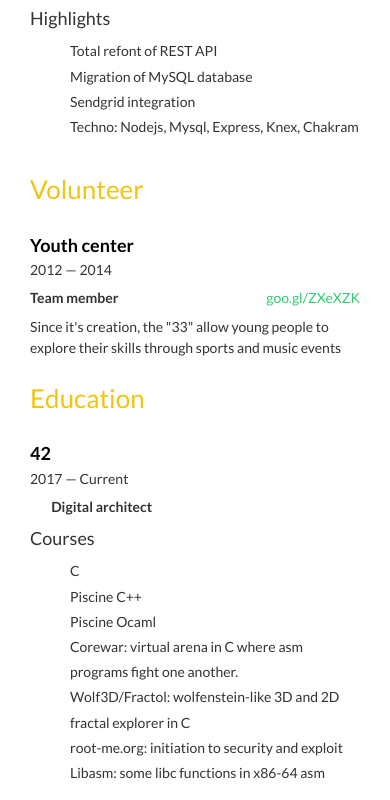
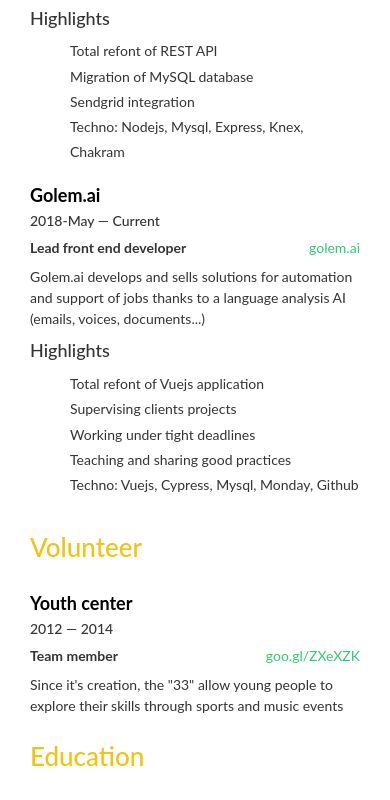
Before and after one commit to Sequoya42/Sequoya42.github.io, a plain HTML site: page index.html in a window 390 px wide. Shown: the part 1065-1865 px from the top of the page. Drawn offline with nearby package versions, Linux system fonts and the light colour scheme; some icons are missing.

Commit message:
Added current work position

```diff
--- a/index.html
+++ b/index.html
@@ -1,19 +1,25 @@
-<!doctype html>
+<!DOCTYPE html>
 <html>
   <head>
-
-	<meta charset="utf-8">
-	<meta name="viewport" content="width=device-width, user-scalable=no, minimal-ui">
+    <meta charset="utf-8" />
+    <meta
+      name="viewport"
+      content="width=device-width, user-scalable=no, minimal-ui"
+    />
 
     <title>Raphael Sequoya Baum</title>
 
-	<link rel="stylesheet" href="https://cdnjs.cloudflare.com/ajax/libs/twitter-bootstrap/3.2.0/css/bootstrap.min.css">
-	<link rel="stylesheet" href="https://cdnjs.cloudflare.com/ajax/libs/octicons/2.0.2/octicons.min.css">
+    <link
+      rel="stylesheet"
+      href="https://cdnjs.cloudflare.com/ajax/libs/twitter-bootstrap/3.2.0/css/bootstrap.min.css"
+    />
+    <link
+      rel="stylesheet"
+      href="https://cdnjs.cloudflare.com/ajax/libs/octicons/2.0.2/octicons.min.css"
+    />
 
     <style type="text/css">
-	@import url(
-	https://fonts.googleapis.com/css?family=Lato:400,700
-);
+      @import url(https://fonts.googleapis.com/css?family=Lato:400, 700);
       body {
         background: #fff;
         font-family: Lato, sans-serif;
@@ -38,7 +44,7 @@ h1,
       h2,
       h3,
       h4 {
-	margin-top: 0
+        margin-top: 0;
       }
       section {
         margin-top: 30px;
@@ -53,7 +59,7 @@ li:before {
         font: 13px Octicons;
         margin-top: 6px;
         margin-left: -20px;
-	opacity: .1;
+        opacity: 0.1;
         position: absolute;
       }
       blockquote {
@@ -186,12 +192,9 @@ h4 span:first-child {
           display: none;
         }
       }
-
     </style>
-
   </head>
   <body>
-
     <header id="header">
       <div class="container">
         <div class="row">
@@ -207,7 +210,6 @@ h4 span:first-child {
       </div>
     </header>
     <div id="content" class="container">
-
       <section id="contact" class="row">
         <aside class="col-sm-3">
           <h3>Contact</h3>
@@ -236,7 +238,11 @@ h4 span:first-child {
           <h3>About</h3>
         </aside>
         <div class="col-sm-9">
-			<p>Polyvalent software developer, looking for new challenges. Psyched about joining a team of great people, and share in a peer-to-peer spirit.</p>
+          <p>
+            Polyvalent software developer, looking for new challenges. Psyched
+            about joining a team of great people, and share in a peer-to-peer
+            spirit.
+          </p>
         </div>
       </section>
       <section id="profiles" class="row">
@@ -261,7 +267,9 @@ h4 span:first-child {
               </strong>
               <div class="username">
                 <div class="url">
-							<a target="_blank" href="https://goo.gl/3E3Ft2">raphael-sequoya-baum</a>
+                  <a target="_blank" href="https://goo.gl/3E3Ft2"
+                    >raphael-sequoya-baum</a
+                  >
                 </div>
               </div>
             </div>
@@ -313,20 +321,61 @@ h4 span:first-child {
                 </span>
               </h4>
               <div class="website pull-right">
-					<a target="_blank" href="https://wittycircle.com">wittycircle.com</a>
+                <a target="_blank" href="https://wittycircle.com"
+                  >wittycircle.com</a
+                >
               </div>
               <div class="position">
                 Back-end developer
               </div>
               <div class="summary">
-					<p>We showcase all the ideas, projects and startups from around the world and connect them to millions  of people who could work with them, including you.</p>
+                <p>
+                  We showcase all the ideas, projects and startups from around
+                  the world and connect them to millions of people who could
+                  work with them, including you.
+                </p>
               </div>
               <h4>Highlights</h4>
               <ul class="highlights">
                 <li class="bullet">Total refont of REST API</li>
                 <li class="bullet">Migration of MySQL database</li>
                 <li class="bullet">Sendgrid integration</li>
-					<li class="bullet">Techno: Nodejs, Mysql, Express, Knex, Chakram</li>
+                <li class="bullet">
+                  Techno: Nodejs, Mysql, Express, Knex, Chakram
+                </li>
+              </ul>
+            </div>
+          </div>
+          <div class="row">
+            <div class="col-sm-12">
+              <h4 class="strike-through">
+                <span>Golem.ai</span>
+                <span class="date">
+                  2018-May — Current
+                </span>
+              </h4>
+              <div class="website pull-right">
+                <a target="_blank" href="https://golem.ai">golem.ai</a>
+              </div>
+              <div class="position">
+                Lead front end developer
+              </div>
+              <div class="summary">
+                <p>
+                  Golem.ai develops and sells solutions for automation and
+                  support of jobs thanks to a language analysis AI (emails,
+                  voices, documents...)
+                </p>
+              </div>
+              <h4>Highlights</h4>
+              <ul class="highlights">
+                <li class="bullet">Total refont of Vuejs application</li>
+                <li class="bullet">Supervising clients projects</li>
+                <li class="bullet">Working under tight deadlines</li>
+                <li class="bullet">Teaching and sharing good practices</li>
+                <li class="bullet">
+                  Techno: Vuejs, Cypress, Mysql, Monday, Github
+                </li>
               </ul>
             </div>
           </div>
@@ -347,13 +396,18 @@ h4 span:first-child {
                 </span>
               </h4>
               <div class="website pull-right">
-					<a target="_blank" href="https://goo.gl/ZXeXZK">goo.gl/ZXeXZK</a>
+                <a target="_blank" href="https://goo.gl/ZXeXZK"
+                  >goo.gl/ZXeXZK</a
+                >
               </div>
               <div class="position">
                 Team member
               </div>
               <div class="summary">
-					<p>Since it&#x27;s creation, the &quot;33&quot; allow young people to explore their skills through sports and music events</p>
+                <p>
+                  Since it&#x27;s creation, the &quot;33&quot; allow young
+                  people to explore their skills through sports and music events
+                </p>
               </div>
             </div>
           </div>
@@ -376,25 +430,27 @@ h4 span:first-child {
               <div class="area">
                 Digital architect
               </div>
-				<div class="studyType">
-
-				</div>
+              <div class="studyType"></div>
               <h4>Courses</h4>
               <ul class="courses">
                 <li>C</li>
                 <li>Piscine C++</li>
                 <li>Piscine Ocaml</li>
-					<li>Corewar: virtual arena in C where asm programs fight one another.</li>
-					<li>Wolf3D/Fractol: wolfenstein-like 3D and 2D fractal explorer in C</li>
+                <li>
+                  Corewar: virtual arena in C where asm programs fight one
+                  another.
+                </li>
+                <li>
+                  Wolf3D/Fractol: wolfenstein-like 3D and 2D fractal explorer in
+                  C
+                </li>
                 <li>root-me.org: initiation to security and exploit</li>
-					<li>Libasm: some libc  functions in x86-64 asm</li>
+                <li>Libasm: some libc functions in x86-64 asm</li>
               </ul>
             </div>
           </div>
         </div>
       </section>
-
-
 
       <section id="skills" class="row">
         <aside class="col-sm-3">
@@ -496,9 +552,6 @@ h4 span:first-child {
           </div>
         </div>
       </section>
-
-
     </div>
-
   </body>
 </html>
```
Lines whose indentation alone changed are shown as unchanged.
